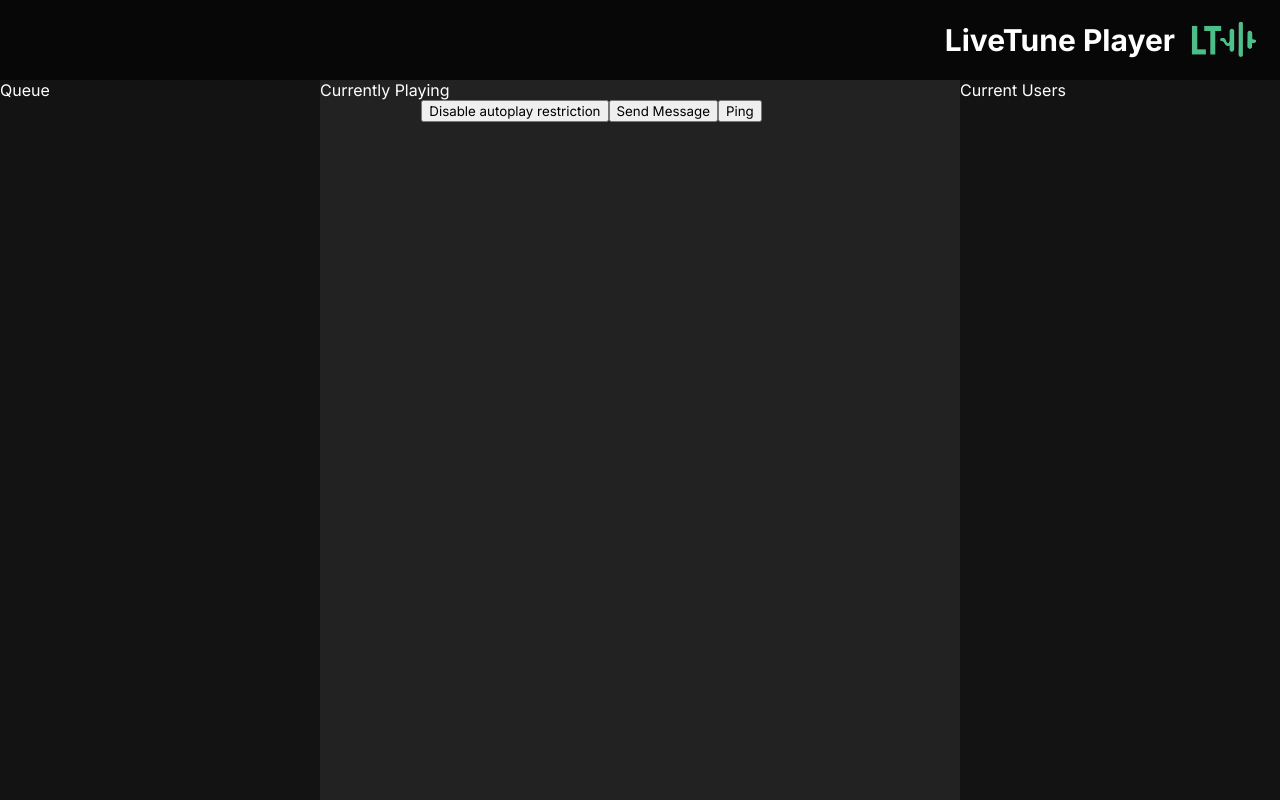
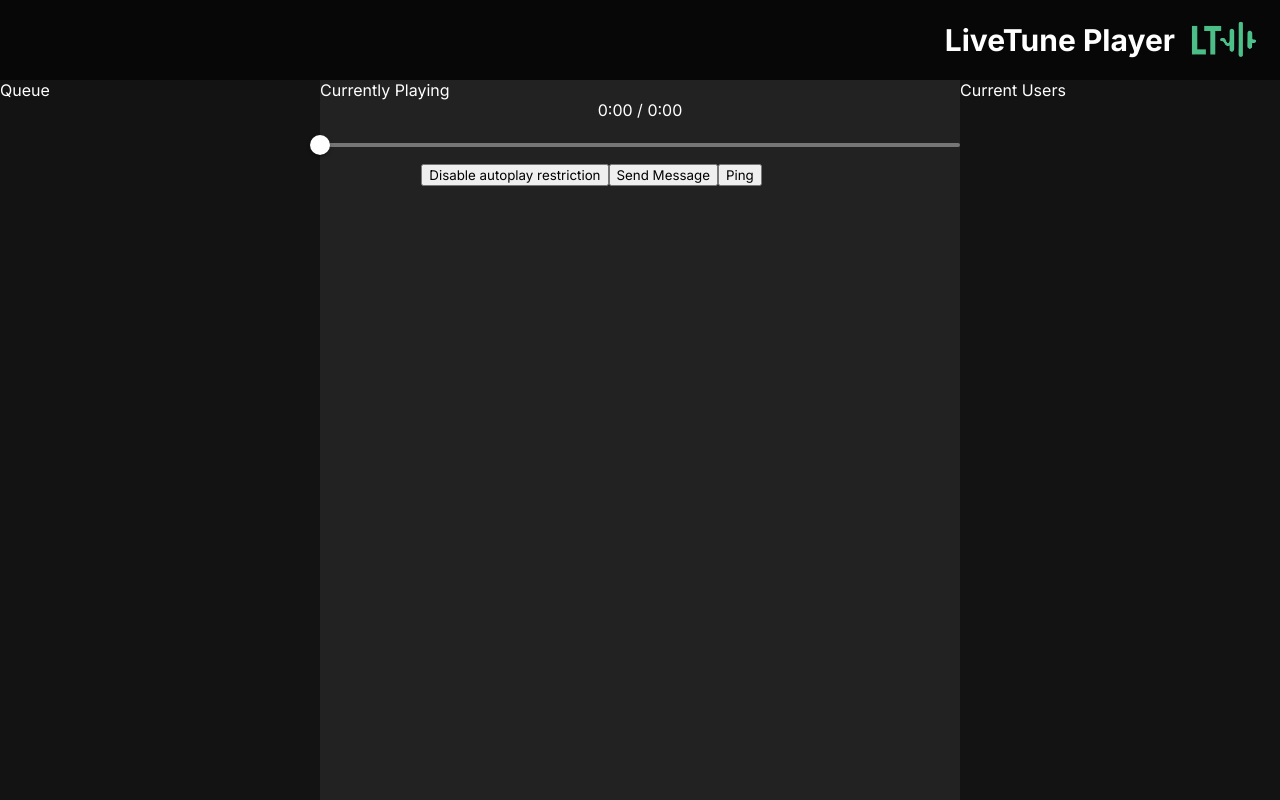
Before and after one commit to Live-Tune/LiveTune-fe, a React (Vite) app: page /RoomPage/1 in a window 1280 px wide. Built offline with nearby package versions, Linux system fonts and the light colour scheme; no server answers; some icons are missing; a web font is replaced by a local one.

Commit message:
feat: Add time stamp slider
- Time stamp slider added to RoomPage with a ability to control music time stamp

```diff
--- a/src/pages/RoomPage.jsx
+++ b/src/pages/RoomPage.jsx
@@ -13,6 +13,7 @@ import Replay5 from "@mui/icons-material/Replay5";
 import PlayCircleFilled from "@mui/icons-material/PlayCircleFilled";
 import PauseCircleFilled from "@mui/icons-material/PauseCircleFilled";
 import SkipNext from "@mui/icons-material/SkipNext";
+import Slider from "@mui/material/Slider";
 
 function RoomPage() {
   const id = useParams().id;
@@ -37,6 +38,27 @@ function RoomPage() {
   };
 
   const [playState, setPlayState] = useState(YTState.UNSTARTED);
+  const [duration, setDuration] = useState(0);
+  const [currentTimeStamp, setCurrentTimeStamp] = useState(0);
+  const [sliderValue, setSliderValue] = useState(0);
+  const [isDragging, setIsDragging] = useState(false);
+
+  const formatTime = (seconds) => {
+    const minutes = Math.floor(seconds / 60);
+    const secs = Math.floor(seconds % 60);
+    return `${minutes}:${secs.toString().padStart(2, "0")}`;
+  };
+
+  useEffect(() => {
+    const interval = setInterval(() => {
+      if (playerRef.current && isPlaying() && !isDragging) {
+        const current = playerRef.current.getCurrentTime();
+        setCurrentTimeStamp(current);
+        setSliderValue(current);
+      }
+    }, 500);
+    return () => clearInterval(interval);
+  }, [playState, isDragging]);
 
   useEffect(() => {
     const update = async () => {
@@ -152,7 +174,6 @@ function RoomPage() {
     playState === YTState.PLAYING || playState === YTState.BUFFERING;
 
   const handlePlayPauseToggle = () => {
-    console.log(playState);
     if (isPlaying()) {
       broadcastPause();
       setPlayState(1);
@@ -189,8 +210,9 @@ function RoomPage() {
           <YouTube
             ref={playerRef}
             videoId={"XrHjKN2bjb0"}
-            onReady={(e) => {
+            onReady={async (e) => {
               playerRef.current = e.target;
+              setDuration(await e.target.getDuration());
               playerRef.current.playVideo();
               playerRef.current.pauseVideo();
               console.log("Ready to play");
@@ -210,6 +232,48 @@ function RoomPage() {
             }}
             onStateChange={(e) => {
               setPlayState(e.data);
+            }}
+          />
+          <div
+            style={{
+              color: "white",
+              marginBottom: "10px",
+              textAlign: "center",
+            }}
+          >
+            {formatTime(isDragging ? sliderValue : currentTimeStamp)} /{" "}
+            {formatTime(duration)}
+          </div>
+          <Slider
+            value={isDragging ? sliderValue : currentTimeStamp}
+            onChange={(e, newValue) => {
+              setIsDragging(true);
+              setSliderValue(newValue);
+            }}
+            onChangeCommitted={(e, newValue) => {
+              playerRef.current.seekTo(newValue, true);
+              setCurrentTimeStamp(newValue);
+              setSliderValue(newValue);
+              setIsDragging(false);
+            }}
+            max={duration}
+            valueLabelDisplay="auto"
+            valueLabelFormat={formatTime}
+            sx={{
+              color: "white",
+              "& .MuiSlider-thumb": {
+                color: "white",
+              },
+              "& .MuiSlider-rail": {
+                color: "white",
+              },
+              "& .MuiSlider-track": {
+                color: "white",
+              },
+              "& .MuiSlider-valueLabel": {
+                color: "black",
+                backgroundColor: "white",
+              },
             }}
           />
           <SmallButton
```
